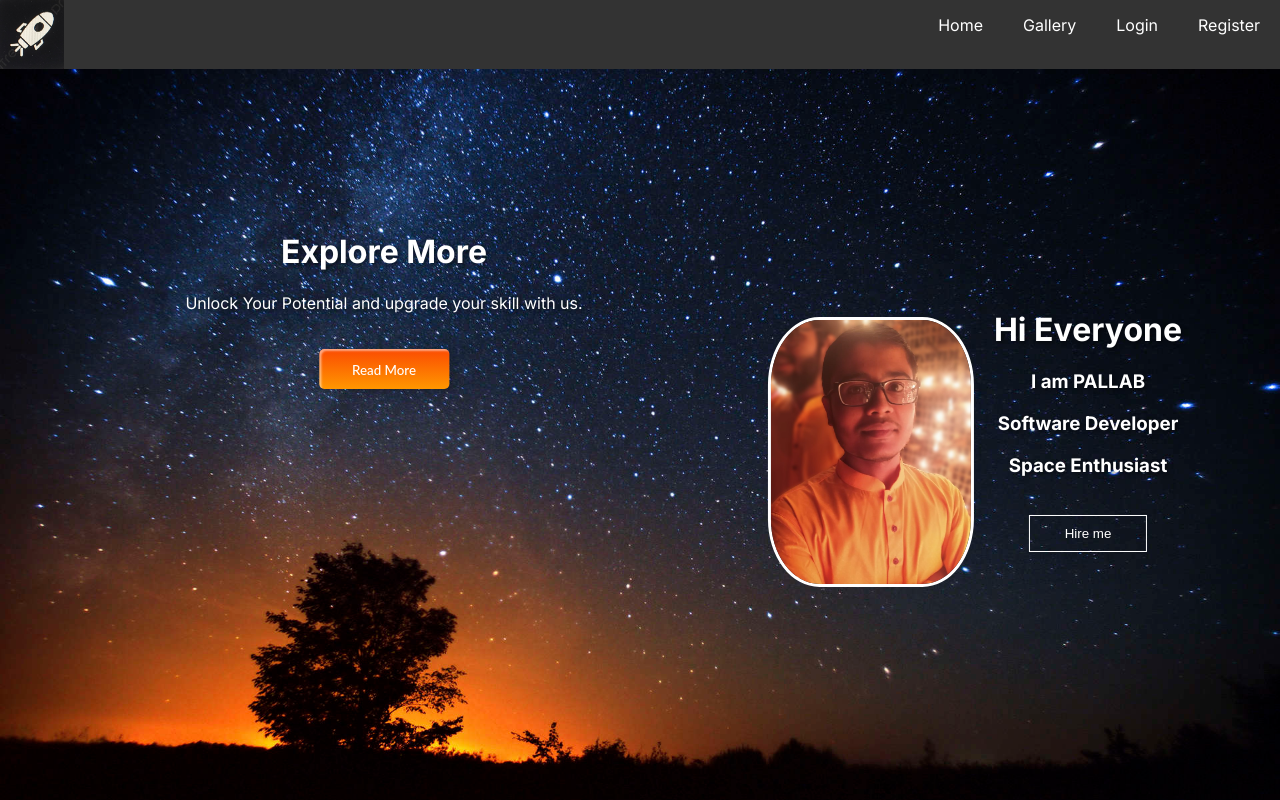
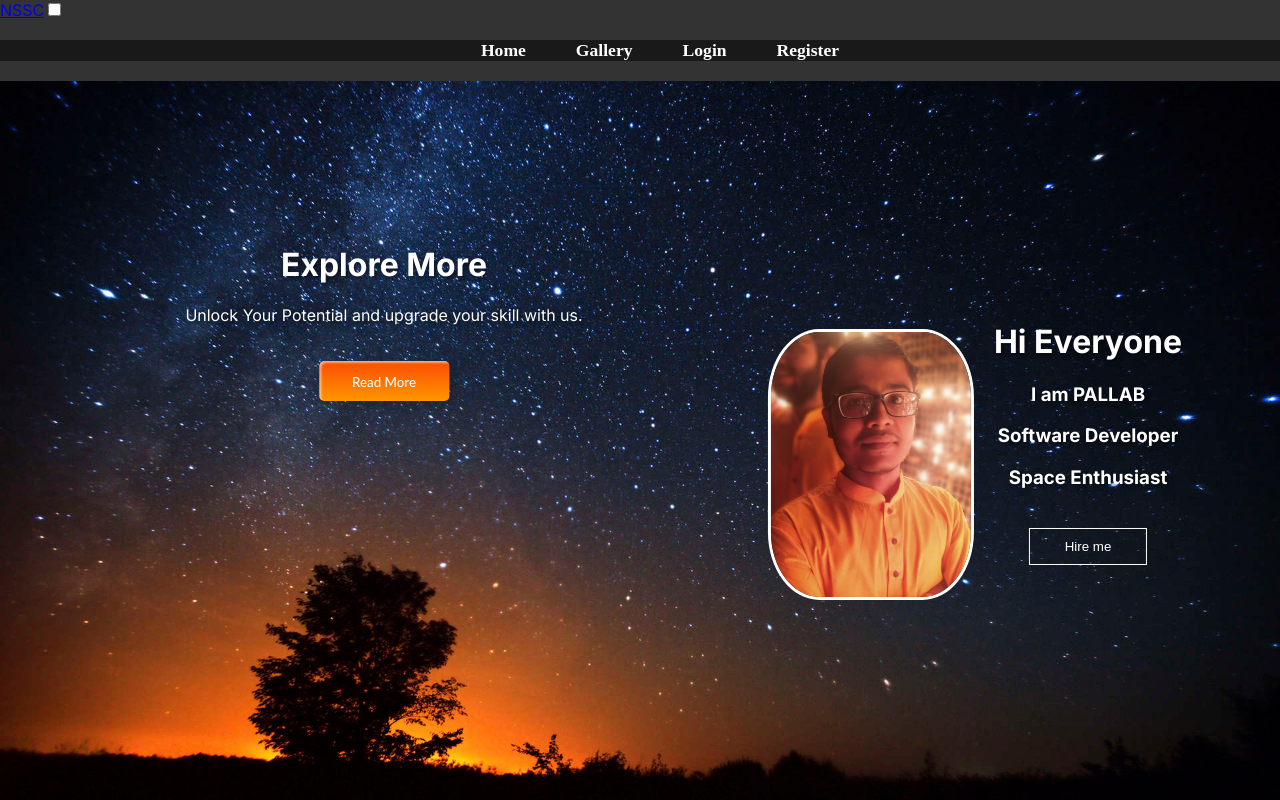
Before and after one commit to PallabBiswas3/first_next, a Next.js app: page / in a window 1280 px wide. Shown: the top 800 px of the page. Built offline with nearby package versions, Linux system fonts and the light colour scheme.

Commit message:
updated the navbar

```diff
--- a/app/components/navbar/Navbar.js
+++ b/app/components/navbar/Navbar.js
@@ -1,26 +1,43 @@
-"use client"
-import Image from "next/image";
-import logo from "../../../public/logo.jpg";
+"use client";
+import React from "react";
+import "./navbar.css" // Import CSS module for styling
+
 const Navbar = () => {
     const handle1 = () => {
+        window.location.href = '/';
+    };
+    const handle2 = () => {
+        window.location.href = '/Sign/Gallery';
+    };
+    const handle3 = () => {
+        window.location.href = '/Sign/Login';
+    };
+    const handle4 = () => {
         window.location.href = '/Sign/Register';
     };
-    const handle2 = () => {
-        window.location.href = '/Sign/Login';
-    };
-    const handle3 = () => {
-        window.location.href = '/Gallery';
-    };
     return (
-        <div className="navbar">
-            <Image src={logo} alt="logo" className="navbar-brand" />
-            <ul className="navbar-nav" id="navbar-nav">
-                <li><a href="/">Home</a></li>
-                <li><a href="/Gallery" onClick={handle3}>Gallery</a></li>
-                <li><a href="/Sign/Login" onClick={handle2}>Login</a></li>
-                <li><a href="/Sign/Register" onClick={handle1}>Register</a></li>
+
+        <nav className="navbar">
+
+            <a href="#" className="logo">NSSC</a>
+            <input type="checkbox" id="chkToggle"></input>
+            <ul className="mainNav" id="js-menu">
+                <li>
+                    <a href="/" className="navLinks" onClick={handle1}>Home</a>
+                </li>
+                <li>
+                    <a href="/Sign/Gallery" className="navLinks" onClick={handle2}>Gallery</a>
+                </li>
+
+                <li>
+                    <a href="/Sign/Login" className="navLinks" onClick={handle3}>Login</a>
+                </li>
+                <li>
+                    <a href="/Sign/Register" className="navLinks" onClick={handle4}>Register</a>
+                </li>
             </ul>
-        </div>
+        </nav>
     );
-};
+}
+
 export default Navbar;
--- /dev/null
+++ b/app/components/navbar/navbar.css
@@ -0,0 +1,33 @@
+.navbar ul {
+    display: flex;
+    justify-content: center;
+    align-items: center;
+    background-color: rgba(0, 0, 0, 0.5);
+    position: sticky;
+    top: 0;
+}
+
+.navbar ul {
+    display: flex;
+    list-style: none;
+    margin: 20px 0px;
+}
+
+.navbar ul li {
+    font-family: century;
+    font-size: 1.1rem;
+    font-weight: bold;
+}
+
+.navbar ul li a {
+    text-decoration: none;
+    color: white;
+    padding: 8px 25px;
+    transition: all .5s ease;
+}
+
+.navbar ul li a:hover {
+    background-color: white;
+    color: black;
+    box-shadow: 0 0 10px white;
+}
```
